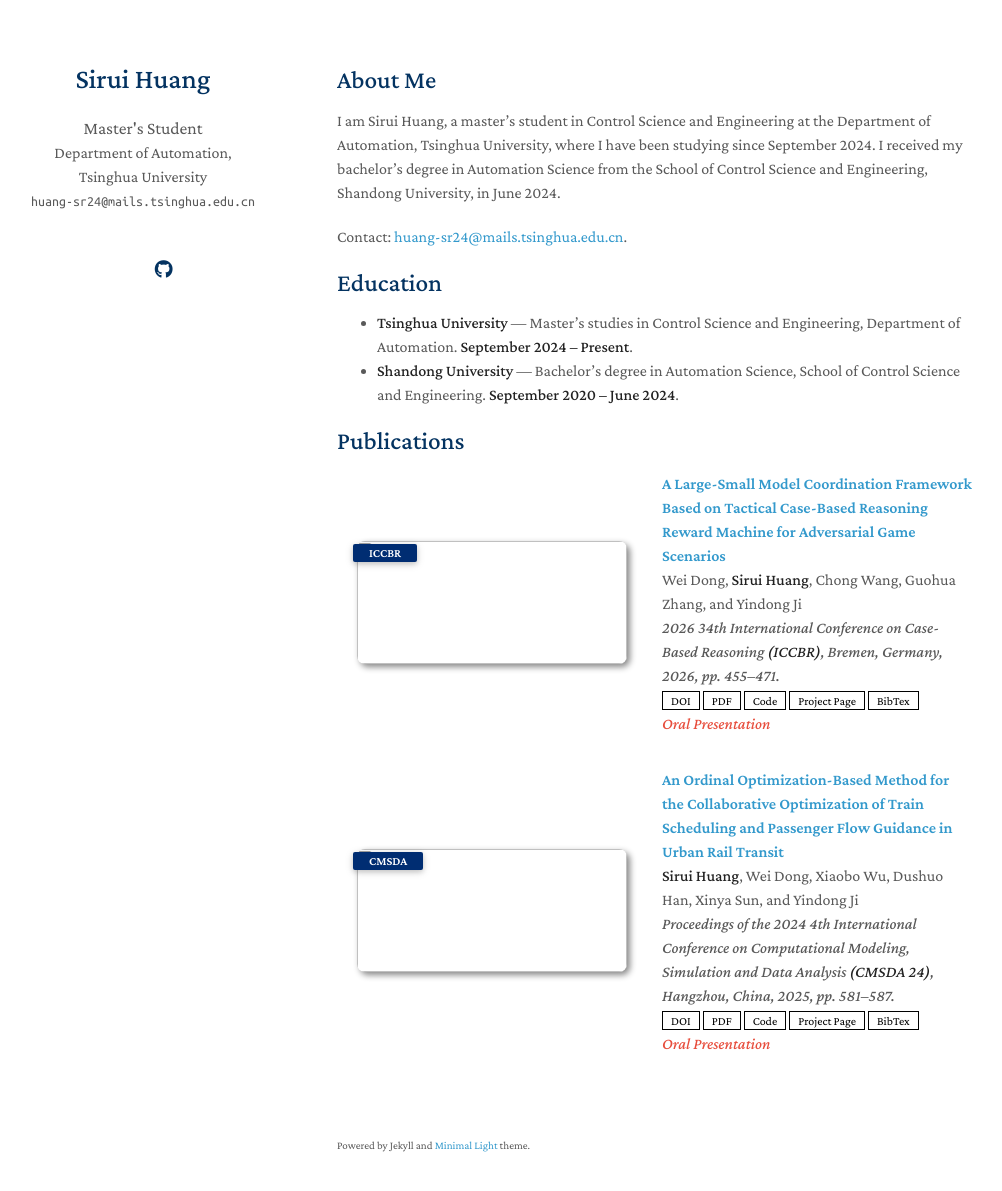
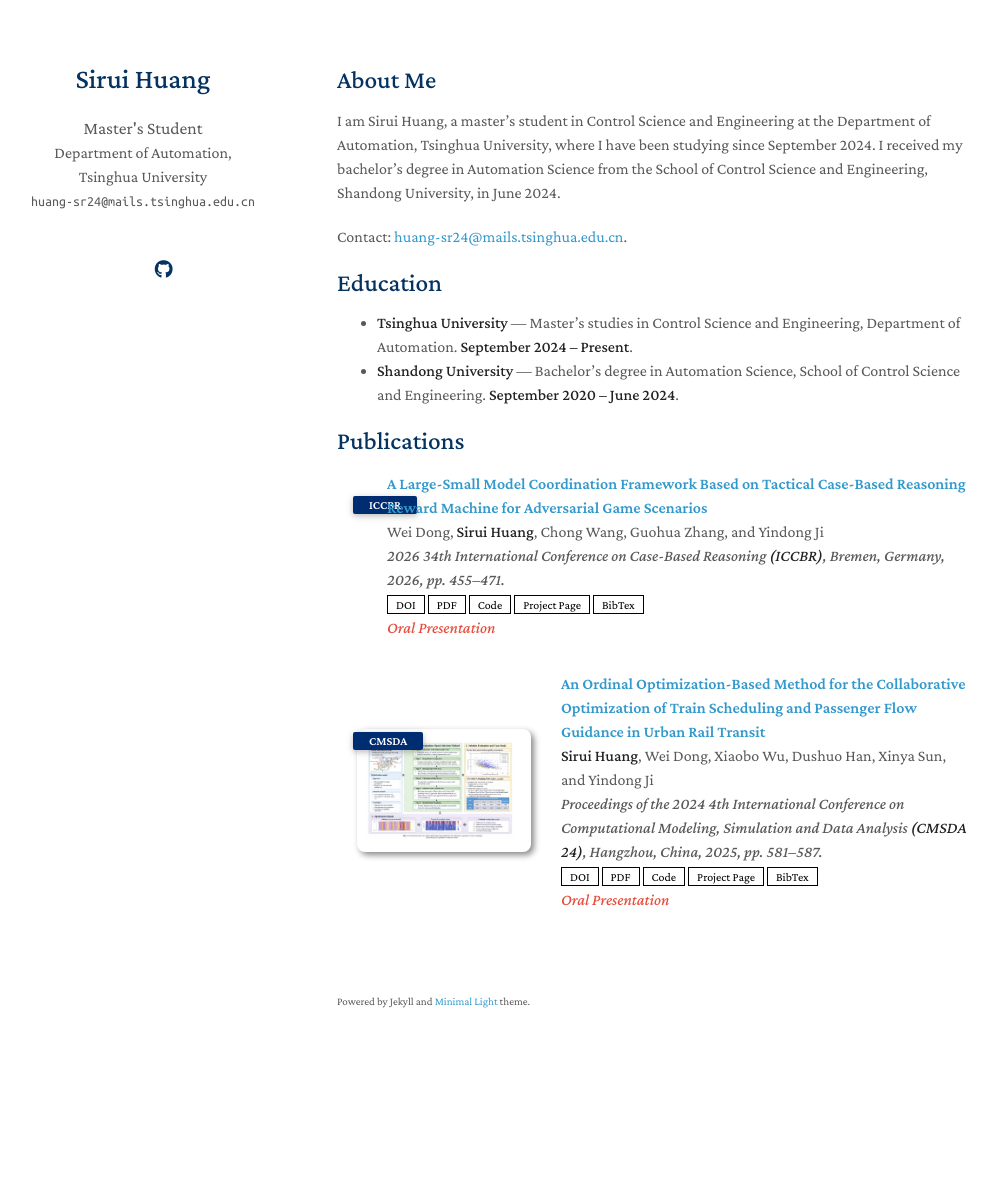
Before and after one commit to siruih7/siruih7.github.io, a Jekyll site: the page built from index.md, in a window 1280 px wide and 1226 px high. Shown: the top 1191 px of the window, without its empty margins (133-1135 px from the left). Built offline with Jekyll 4.4.1, drawn with Linux system fonts in a browser that asks for light colours; a style sheet for code colours, icons or effects is not loaded; our own code applies the rules of GitHub Pages for plain Markdown files.

Commit message:
Add CMSDA paper framework image to homepage

```diff
--- a/_data/publications.yml
+++ b/_data/publications.yml
@@ -18,7 +18,7 @@
     conference_short: CMSDA
     conference: 'Proceedings of the 2024 4th International Conference on Computational Modeling, Simulation and Data Analysis <strong>(CMSDA 24)</strong>, Hangzhou, China, 2025, pp. 581–587.'
     doi: https://doi.org/10.1145/3727993.3728088
-    image: ""
+    image: assets/img/CMSDA_main.png
     pdf: ""
     code: ""
     page: ""
--- a/_includes/publications.md
+++ b/_includes/publications.md
@@ -8,8 +8,10 @@
 <li>
 <div class="pub-row">
   <div class="col-sm-3 abbr" style="position: relative;padding-right: 15px;padding-left: 15px;">
-    {% if link.image %}
-    <img src="{{ link.image }}" class="teaser img-fluid z-depth-1" style="width=100;height=40%">
+    {% if link.image and link.image != "" %}
+    <a href="{{ link.image }}" target="_blank" rel="noopener">
+      <img src="{{ link.image }}" alt="{{ link.title | escape }}" class="teaser img-fluid z-depth-1" loading="lazy" style="max-width: 100%; object-fit: contain;">
+    </a>
     {% endif %}
     {% if link.conference_short %}
     <abbr class="badge">{{ link.conference_short }}</abbr>
```
Also changed, not shown: assets/img/CMSDA_main.png (added), 1 other file.
